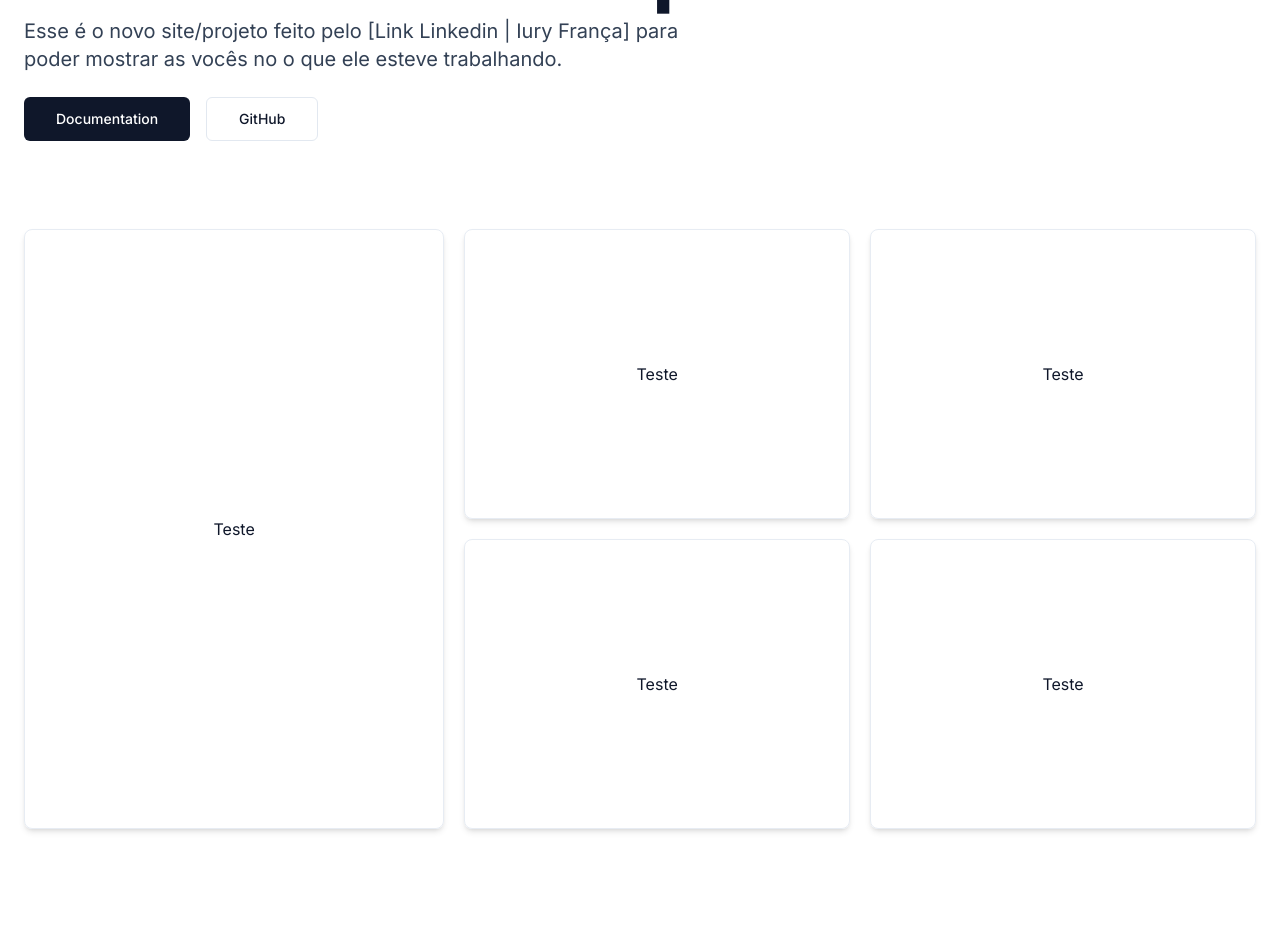
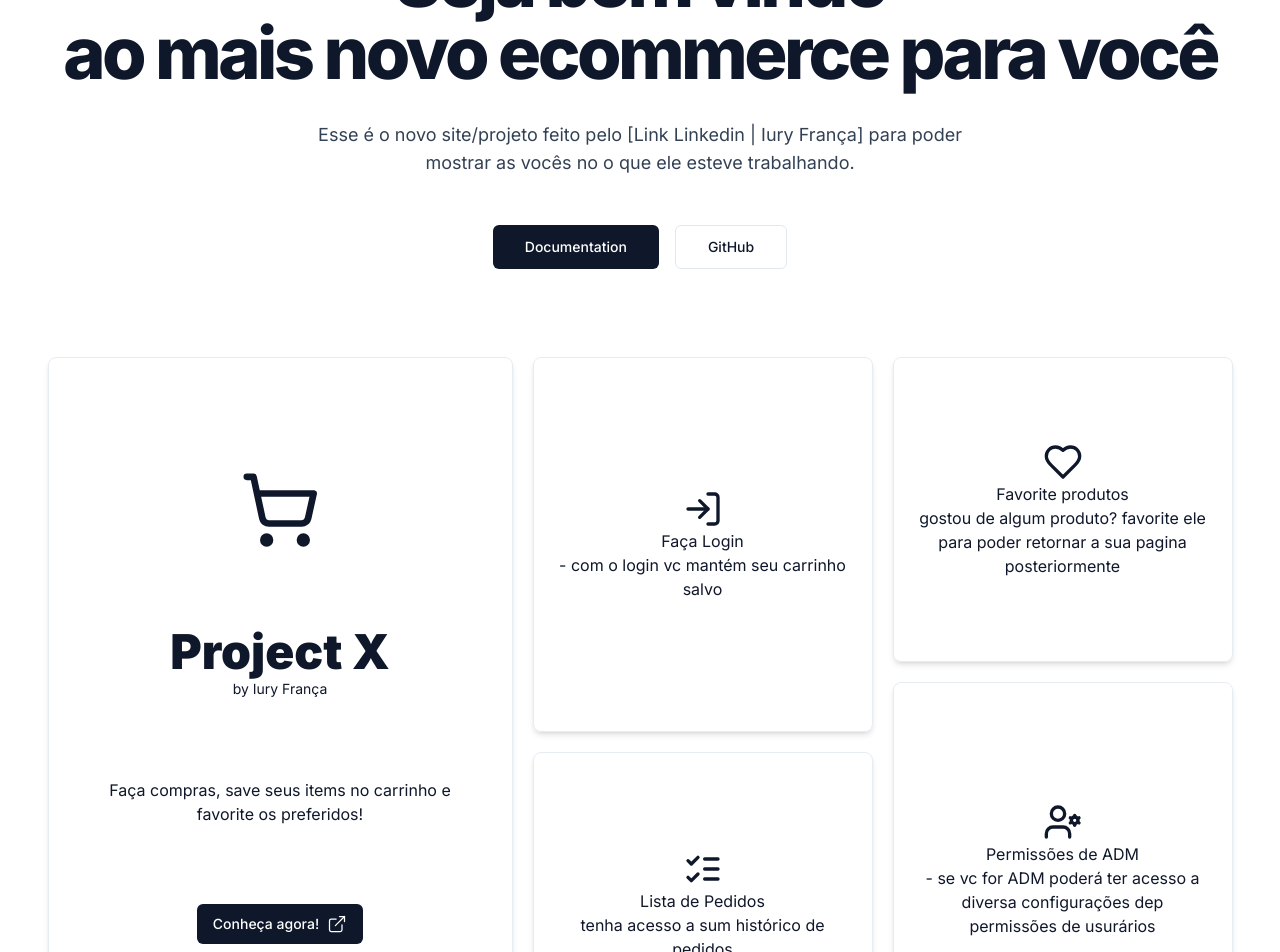
Before and after one commit to iuryfranca/project-x-features, a Next.js app: page / in a window 1280 px wide. Shown: the part 240-1192 px from the top of the page. Before the commit the page ends 1109 px from the top, so only its background shows below. Built offline with nearby package versions, Linux system fonts and the light colour scheme.

Commit message:
style: Card Announcement Website partial styled 💎

```diff
--- a/src/components/announcement-website.tsx
+++ b/src/components/announcement-website.tsx
@@ -1,25 +1,55 @@
+import { Heart, ListChecks, LogIn, ShoppingCart, UserCog } from 'lucide-react'
+
 import { CardAnnouncementWebsite } from './card-announcement'
+import { Icons } from './icons'
+import { Button } from './ui/button'
 
 export const AnnouncementWebsite = () => {
   return (
-    <div className="mt-16 flex h-[600px] w-full flex-row gap-5">
-      <CardAnnouncementWebsite className="w-full">
-        Teste
+    <div className="mt-16 flex h-[700px] w-full flex-row gap-5">
+      <CardAnnouncementWebsite className="flex w-full flex-col justify-between p-14 py-28">
+        <ShoppingCart size={80} />
+
+        <div>
+          <h1 className="text-5xl font-black">Project X</h1>
+          <span className="text-sm">by Iury França</span>
+        </div>
+        <span>
+          Faça compras, save seus items no carrinho e favorite os preferidos!
+        </span>
+        <Button className="flex gap-2 rounded-md">
+          Conheça agora!
+          <Icons.blankLink />
+        </Button>
       </CardAnnouncementWebsite>
-      <div className="flex w-full flex-col gap-5">
+      <div className="flex w-full max-w-[340px] flex-col gap-5">
         <CardAnnouncementWebsite className="h-full">
-          Teste
+          <LogIn size={40} />
+          Faça Login
+          <span>- com o login vc mantém seu carrinho salvo</span>
+        </CardAnnouncementWebsite>
+        <CardAnnouncementWebsite className="h-4/5">
+          <ListChecks size={40} />
+          Lista de Pedidos
+          <span>tenha acesso a sum histórico de pedidos</span>
+        </CardAnnouncementWebsite>
+      </div>
+      <div className="flex w-full max-w-[340px] flex-col gap-5">
+        <CardAnnouncementWebsite className="h-4/5">
+          <Heart size={40} />
+          Favorite produtos
+          <span>
+            gostou de algum produto? favorite ele para poder retornar a sua
+            pagina posteriormente
+          </span>
         </CardAnnouncementWebsite>
         <CardAnnouncementWebsite className="h-full">
-          Teste
-        </CardAnnouncementWebsite>
-      </div>
-      <div className="flex w-full flex-col gap-5">
-        <CardAnnouncementWebsite className="h-full">
-          Teste
-        </CardAnnouncementWebsite>
-        <CardAnnouncementWebsite className="h-full">
-          Teste
+          <UserCog size={40} />
+          Permissões de ADM
+          <span>
+            - se vc for ADM poderá ter acesso a diversa configurações dep
+            permissões de usurários
+          </span>
         </CardAnnouncementWebsite>
       </div>
     </div>
--- a/src/components/card-announcement.tsx
+++ b/src/components/card-announcement.tsx
@@ -13,7 +13,7 @@ export const CardAnnouncementWebsite = ({
     <>
       <div
         className={cn(
-          'relative flex flex-col items-center justify-center overflow-hidden rounded-lg border border-slate-200/80 p-6 text-center shadow-md',
+          'hover: relative flex flex-col items-center justify-center overflow-hidden rounded-lg border border-slate-200/80 bg-black bg-opacity-0 p-6 text-center shadow-md transition-all hover:scale-[1.01] hover:bg-opacity-[0.02] dark:border-slate-800 dark:bg-slate-800',
           className
         )}
       >
--- a/src/components/icons.tsx
+++ b/src/components/icons.tsx
@@ -14,6 +14,24 @@ export const Icons = {
   moon: Moon,
   laptop: Laptop,
   twitter: Twitter,
+  blankLink: (props: LucideProps) => (
+    <svg
+      fill="none"
+      height="20"
+      shape-rendering="geometricPrecision"
+      stroke="currentColor"
+      stroke-linecap="round"
+      stroke-linejoin="round"
+      stroke-width="1.5"
+      viewBox="0 0 24 24"
+      width="20"
+      {...props}
+    >
+      <path d="M18 13v6a2 2 0 01-2 2H5a2 2 0 01-2-2V8a2 2 0 012-2h6"></path>
+      <path d="M15 3h6v6"></path>
+      <path d="M10 14L21 3"></path>
+    </svg>
+  ),
   logo: (props: LucideProps) => (
     <svg xmlns="http://www.w3.org/2000/svg" viewBox="0 0 24 24" {...props}>
       <path
--- a/src/config/site.ts
+++ b/src/config/site.ts
@@ -12,13 +12,17 @@ interface SiteConfig {
 }
 
 export const siteConfig: SiteConfig = {
-  name: 'Next.js',
+  name: 'Project X',
   description:
     'Beautifully designed components built with Radix UI and Tailwind CSS.',
   mainNav: [
     {
       title: 'Home',
       href: '/',
+    },
+    {
+      title: 'Login',
+      href: '/login',
     },
   ],
   links: {
--- a/src/pages/index.tsx
+++ b/src/pages/index.tsx
@@ -10,26 +10,27 @@ export default function IndexPage() {
   return (
     <Layout>
       <Head>
-        <title>Next.js</title>
+        <title>Project X</title>
         <meta
           name="description"
-          content="Next.js template for building apps with Radix UI and Tailwind CSS"
+          content="Project X template for building apps with Radix UI and Tailwind CSS"
         />
         <meta name="viewport" content="width=device-width, initial-scale=1" />
         <link rel="icon" href="/favicon.ico" />
       </Head>
       <section className="container grid items-center gap-6 pt-6 pb-8 md:py-10">
-        <div className="flex max-w-[1200px] flex-col items-start gap-2">
-          <h1 className="text-3xl font-extrabold leading-tight tracking-tighter sm:text-3xl md:text-5xl lg:text-7xl">
-            Project X<br className="hidden sm:inline" />o novo ecommerce para
-            você usar
+        <div className="flex flex-col items-center justify-center gap-2 text-center">
+          <h1 className="mt-20 text-3xl font-extrabold leading-tight tracking-tighter sm:text-3xl md:text-5xl lg:text-7xl">
+            Seja bem vindo
+            <br className="hidden sm:inline" />
+            ao mais novo ecommerce para você
           </h1>
-          <p className="max-w-[700px] text-lg text-slate-700 dark:text-slate-400 sm:text-xl">
+          <p className="text-md my-6 max-w-[700px] text-slate-700 dark:text-slate-400 lg:text-lg">
             Esse é o novo site/projeto feito pelo [Link Linkedin | Iury França]
             para poder mostrar as vocês no o que ele esteve trabalhando.
           </p>
         </div>
-        <div className="flex gap-4">
+        <div className="flex justify-center gap-4">
           <Link
             href={siteConfig.links.docs}
             target="_blank"
--- a/tailwind.config.js
+++ b/tailwind.config.js
@@ -7,9 +7,11 @@ module.exports = {
   theme: {
     container: {
       center: true,
-      padding: '1.5rem',
+      padding: '24px',
+      margin: 'auto',
+      maxWidth: '100%',
       screens: {
-        '2xl': '1360px',
+        '2xl': '1233px',
       },
     },
     extend: {
```
